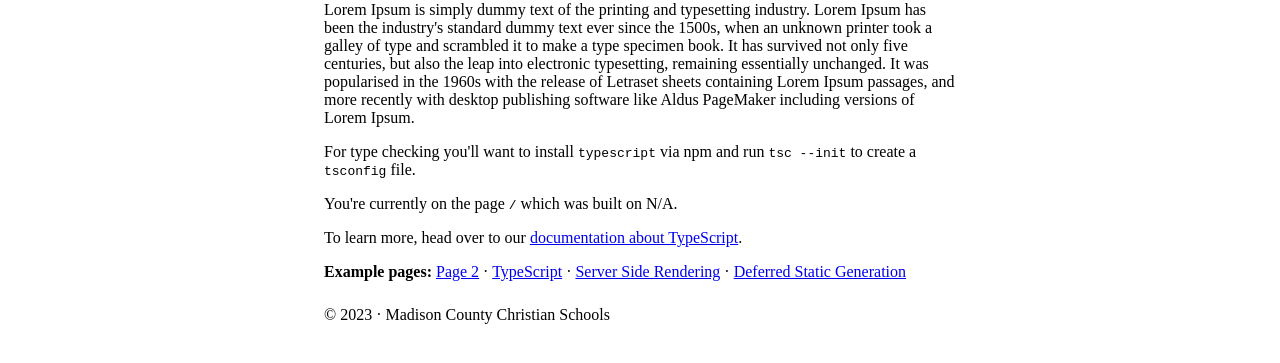
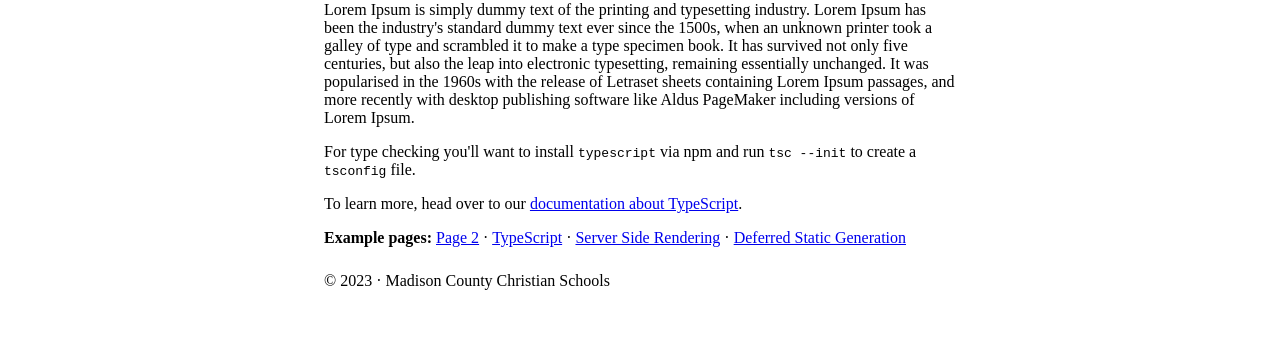
Before and after one commit to mcchristianschools/gatsby-website, a Gatsby site: page / in a window 1280 px wide. Shown: the part 107-470 px from the top of the page. Built offline with nearby package versions, Linux system fonts and the light colour scheme; Gatsby itself is replaced by a stand-in of ours.

Commit message:
Fix variable error and add tsconfig

```diff
--- a/src/pages/index.tsx
+++ b/src/pages/index.tsx
@@ -29,10 +29,6 @@ const PageLayout: React.FC = () => (
       and run <code>tsc --init</code> to create a <code>tsconfig</code> file.
     </p>
     <p>
-      You're currently on the page <code>{location.pathname}</code> which was
-      built on N/A.
-    </p>
-    <p>
       To learn more, head over to our{" "}
       <a href="https://www.gatsbyjs.com/docs/how-to/custom-configuration/typescript/">
         documentation about TypeScript
```
Also changed, not shown: tsconfig.json (added, +104 -0 lines).
